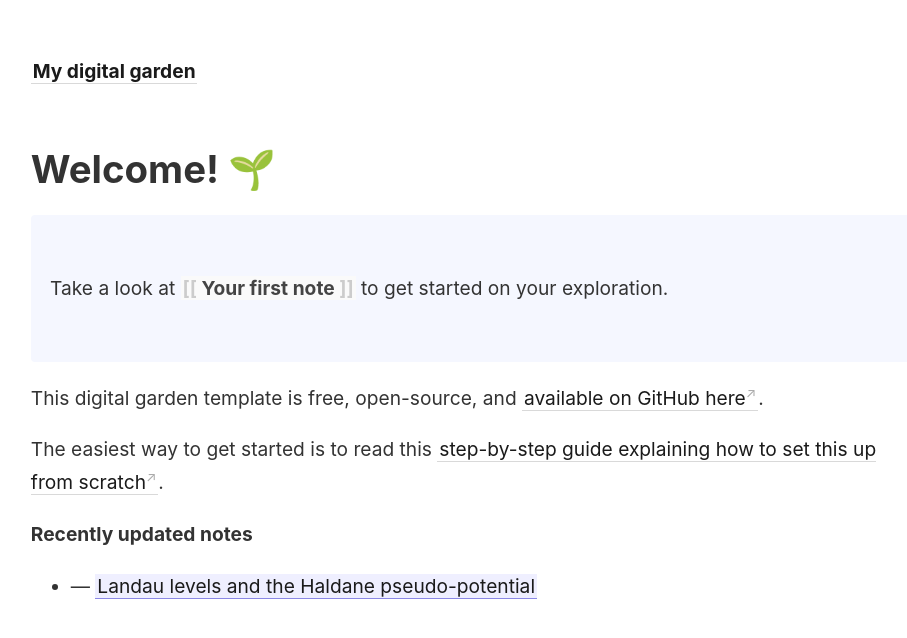
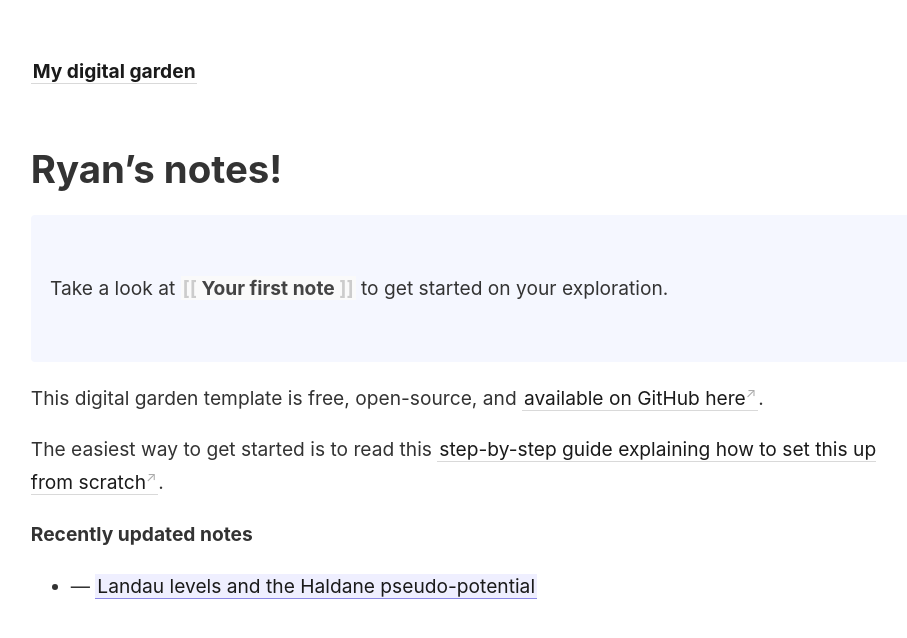
Before and after one commit to rhlee430/rhlee430.github.io, a Jekyll site: the page built from _pages/index.md, in a window 1280 px wide. Shown: the top 638 px of the page, without its empty margins (46-953 px from the left). Built offline with Jekyll 4.4.1, drawn with Linux system fonts in a browser that asks for light colours.

Commit message:
Update index.md

```diff
--- a/_pages/index.md
+++ b/_pages/index.md
@@ -5,7 +5,7 @@ id: home
 permalink: /
 ---
 
-# Welcome! 🌱
+# Ryan's notes!
 
 <p style="padding: 3em 1em; background: #f5f7ff; border-radius: 4px;">
   Take a look at <span style="font-weight: bold">[[Your first note]]</span> to get started on your exploration.
```
